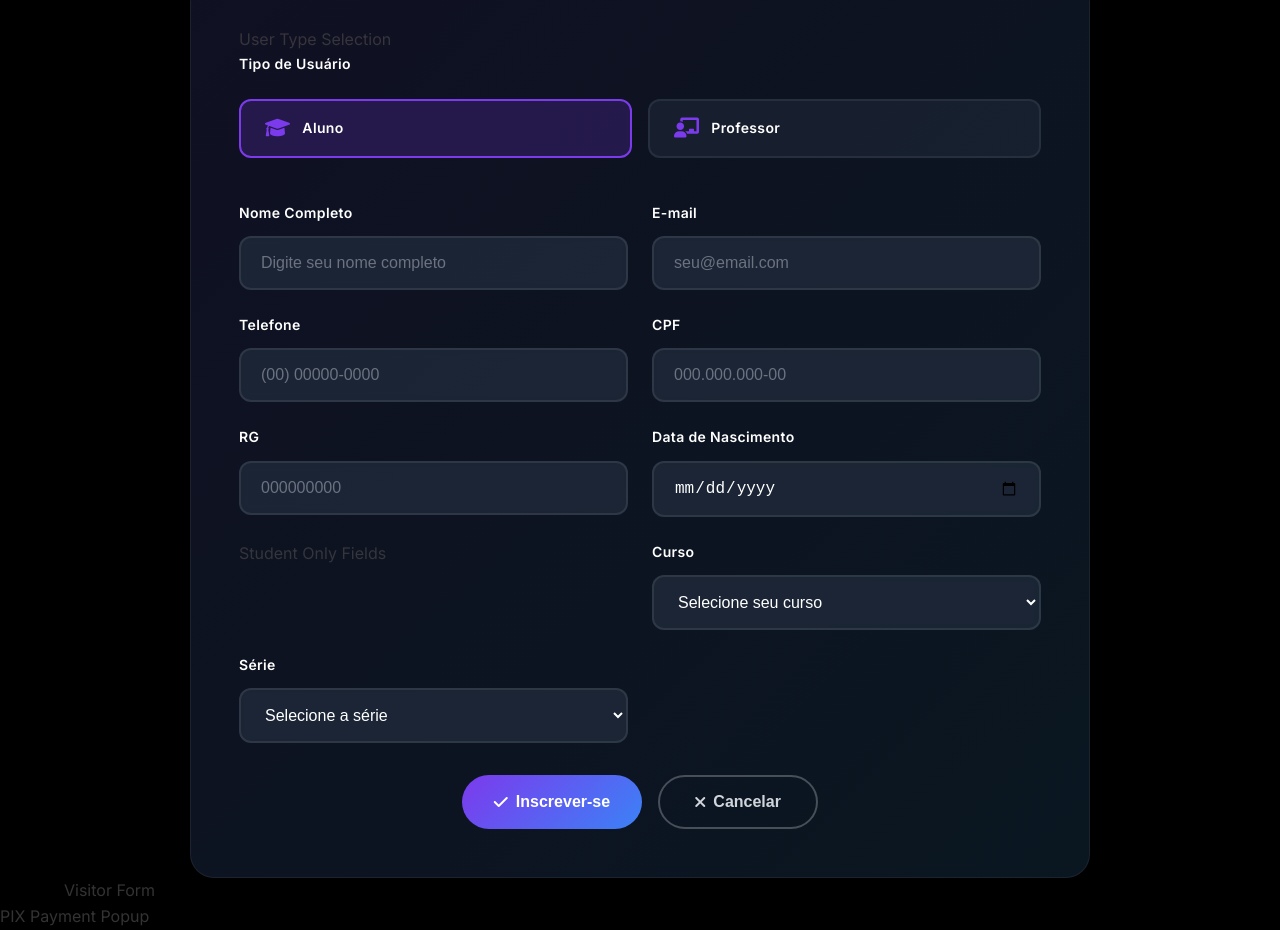
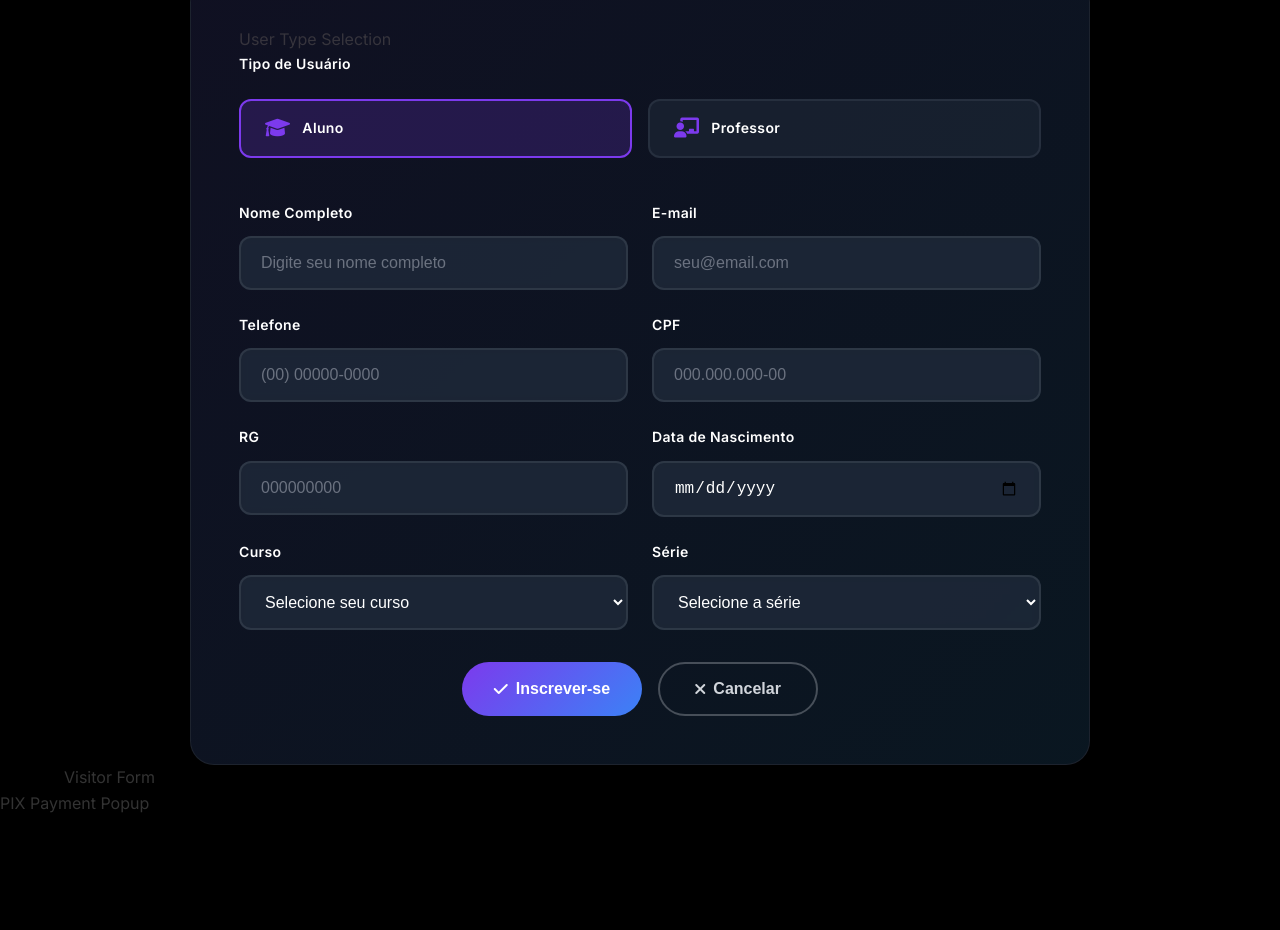
Before and after one commit to Lucas-C-C-Santos/TESTE-DA-SETEC---FOMULARIO, a plain HTML site: page index.html in a window 1280 px wide. Shown: the part 1071-2001 px from the top of the page. After the commit the page ends 1887 px from the top, so only its background shows below. Drawn offline with Linux system fonts and the light colour scheme.

Commit message:
25.09.2025

```diff
--- a/index.html
+++ b/index.html
@@ -132,7 +132,7 @@
                             <input type="date" id="data_aluno" name="data_aluno" required>
                         </div>
 
-                         Student Only Fields
+
                         <div class="form-group student-only-field">
                             <label for="curso_aluno">Curso</label>
                             <select id="curso_aluno" name="curso_aluno" required>
```
